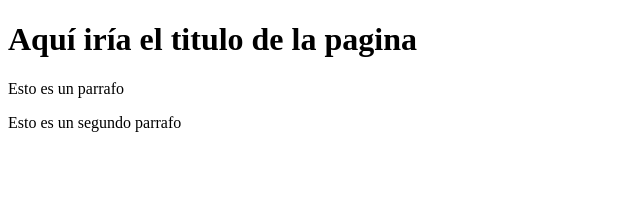
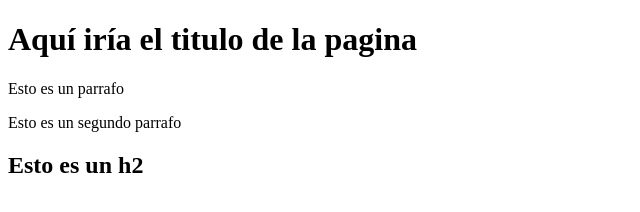
Before and after one commit to alder-26/Proyecto-web-empresa-C, a plain HTML site: page index.html in a window 1280 px wide. Shown: the whole page, without its empty margins (0-640 px from the left). Drawn offline with Linux system fonts and the light colour scheme.

Commit message:
Update index.html

```diff
--- a/index.html
+++ b/index.html
@@ -9,5 +9,6 @@
     <h1>Aquí iría el titulo de la pagina</h1>
     <p>Esto es un parrafo</p>
     <p>Esto es un segundo parrafo</p>
+    <h2>Esto es un h2</h2>
 </body>
 </html>
```
